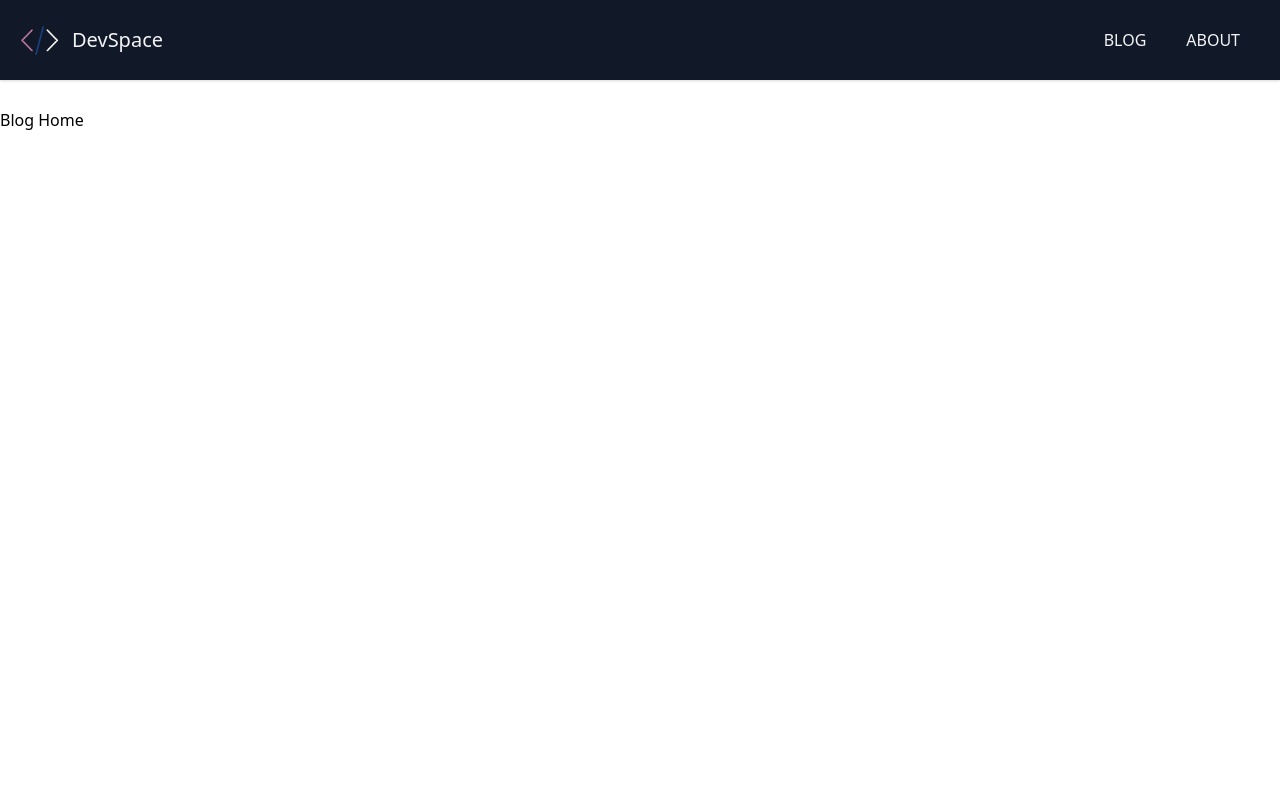
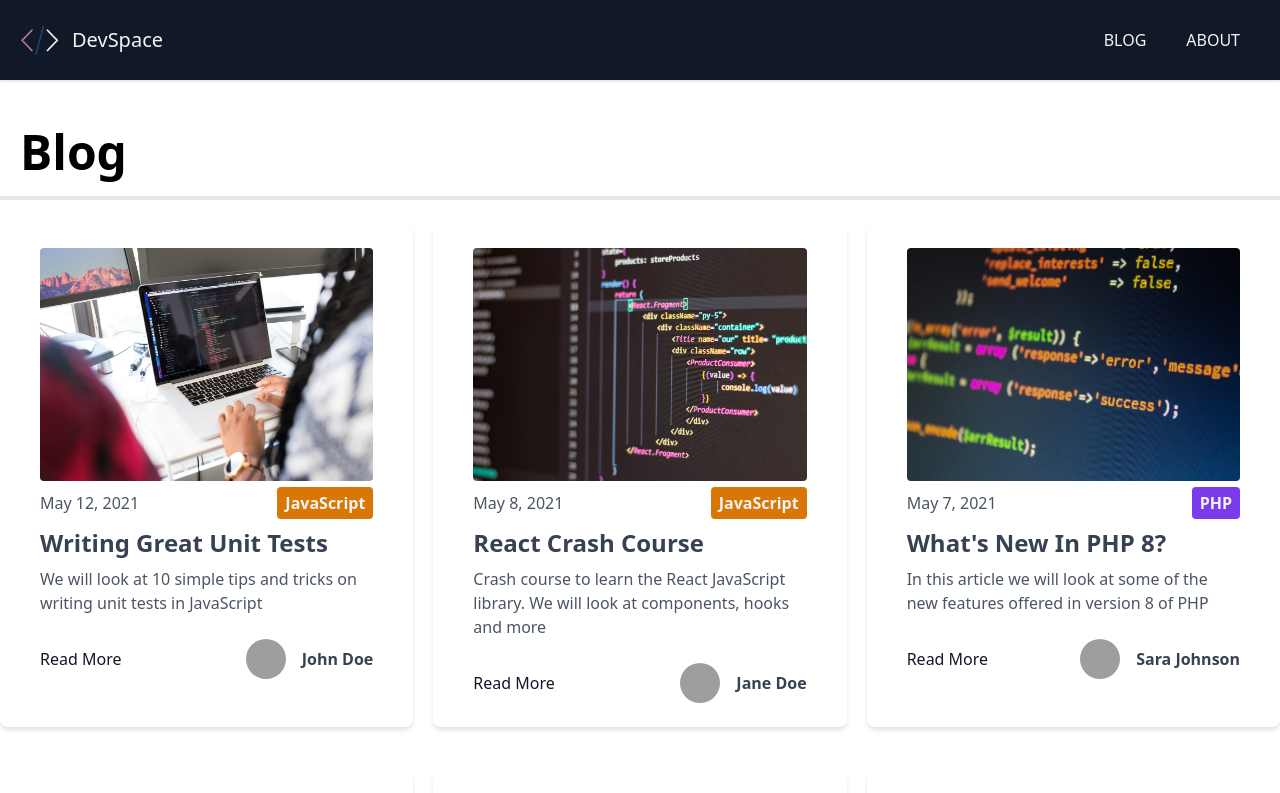
Before and after one commit to grenadiadrian/devspace-blog, a Next.js app: page /blog in a window 1280 px wide. Shown: the top 793 px of the page. Built offline with nearby package versions, Linux system fonts and the light colour scheme; grey boxes are pictures that could not be loaded.

Commit message:
Create CategoryLabel Component

```diff
--- /dev/null
+++ b/components/CategoryLabel.js
@@ -0,0 +1,19 @@
+import Link from 'next/link'
+
+export default function CategoryLabel({ children }) {
+  const colorKey = {
+    JavaScript: 'yellow',
+    CSS: 'blue',
+    Python: 'green',
+    PHP: 'purple',
+    Ruby: 'red'
+  }
+
+  return (
+    <div className={`px-2 py-1 bg-${colorKey[children]}-600 text-gray-100 font-bold rounded`}>
+      <Link href={`/blog/category/${children.toLowerCase()}`}>
+        { children }
+      </Link>
+    </div>
+  )
+}
--- a/components/Post.js
+++ b/components/Post.js
@@ -1,5 +1,6 @@
 import Link from 'next/link'
 import Image from 'next/image'
+import CategoryLabel from './CategoryLabel'
 
 export default function Post({ post }) {
   return (
@@ -9,7 +10,9 @@
         <span className="font-light text-gray-600">
           { post.frontmatter.date }
         </span>
-        <div>{post.frontmatter.category}</div>
+         <CategoryLabel>
+          {post.frontmatter.category}
+         </CategoryLabel>
       </div>
 
       <div className="mt-2">
--- a/pages/blog/index.js
+++ b/pages/blog/index.js
@@ -1,9 +1,44 @@
-import Layout from "@/components/Layout"
+import fs from 'fs'
+import path from 'path'
+import matter from 'gray-matter'
+import Link from 'next/link'
+import Layout from '@/components/Layout'
+import Post from '@/components/Post'
+import { sortByDate } from '@/utils/index'
 
-export default function BlogPage() {
+export default function BlogPage({ posts }) {
   return (
-    <Layout title='Blog Home'>
-      <h1>Blog Home</h1>
+    <Layout>
+      <h1 className='text-5xl border-b-4 p-5 font-bold'>
+        Blog
+      </h1>
+      <div className="grid md:grid-cols-2 lg:grid-cols-3 gap-5">
+        { posts.map((post, index) => (
+          <Post key={index} post={post}/>
+        ))}
+      </div>
     </Layout>
   )
 }
+
+export async function getStaticProps() {
+  const files = fs.readdirSync(path.join('posts'))
+
+  const posts = files.map(filename => {
+    const slug = filename.replace('.md', '')
+
+    const markdownWithMeta = fs.readFileSync(path.join('posts', filename), 'utf-8')
+    const { data: frontmatter } = matter(markdownWithMeta)
+
+    return {
+      slug,
+      frontmatter
+    }
+  })
+
+  return {
+    props: {
+      posts: posts.sort(sortByDate)
+    }
+  }
+}
```
